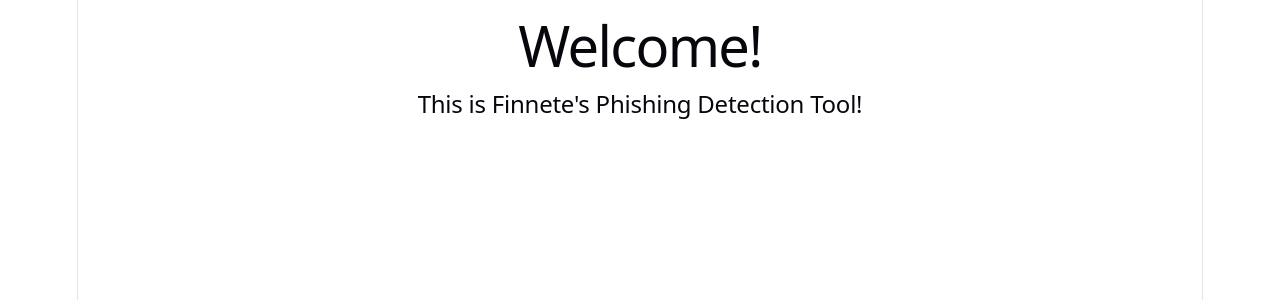
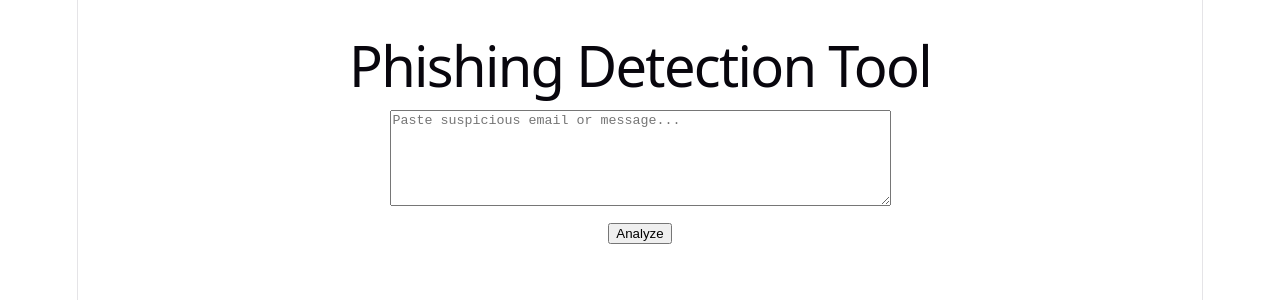
Before and after one commit to Finnete-20/ai-security-awareness-simulator, a React app: page / in a window 1280 px wide. Shown: the top 300 px of the page. Built offline with nearby package versions, Linux system fonts and the light colour scheme; the HTML template or start-up script is replaced by a standard one.

Commit message:
add backend integration to frontend

```diff
--- a/src/App.jsx
+++ b/src/App.jsx
@@ -1,8 +1,56 @@
+import { useState } from "react";
+import axios from "axios";
+
 export default function App() {
+  const [message, setMessage] = useState("");
+  const [result, setResult] = useState(null);
+  const [loading, setLoading] = useState(false);
+
+  const analyzeMessage = async () => {
+    setLoading(true);
+    setResult(null);
+
+    try {
+      const res = await axios.post(
+        "https://phishingdetector-backend.onrender.com/analyze",
+        {
+          message: message,
+        }
+      );
+
+      setResult(res.data);
+    } catch (error) {
+      setResult({ error: "Error connecting to backend" });
+    }
+
+    setLoading(false);
+  };
+
   return (
-    <div>
-      <h1>Welcome!</h1>
-      <h2>This is Finnete's Phishing Detection Tool!</h2>
+    <div style={{ padding: "20px", fontFamily: "Arial" }}>
+      <h1>Phishing Detection Tool</h1>
+
+      <textarea
+        rows="6"
+        cols="60"
+        placeholder="Paste suspicious email or message..."
+        value={message}
+        onChange={(e) => setMessage(e.target.value)}
+      />
+
+      <br />
+
+      <button onClick={analyzeMessage} style={{ marginTop: "10px" }}>
+        Analyze
+      </button>
+
+      {loading && <p>Analyzing...</p>}
+
+      {result && (
+        <pre style={{ background: "#eee", padding: "10px", marginTop: "10px" }}>
+          {JSON.stringify(result, null, 2)}
+        </pre>
+      )}
     </div>
   );
 }
```
